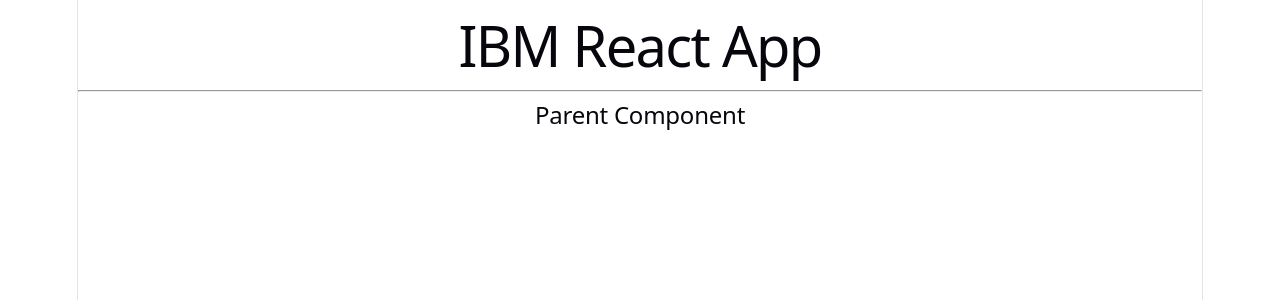
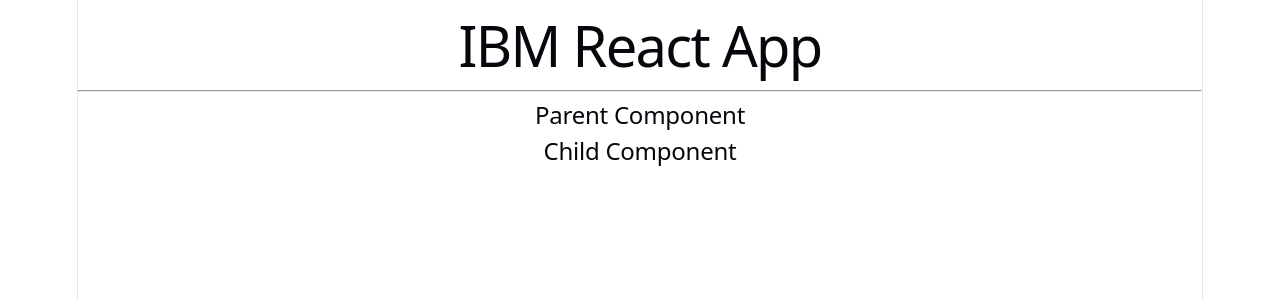
Before and after one commit to dyesmuk/ibm-react-app, a React (Vite) app: page / in a window 1280 px wide. Shown: the top 300 px of the page. Built offline with nearby package versions, Linux system fonts and the light colour scheme.

Commit message:
props in react

```diff
--- a/src/Child.tsx
+++ b/src/Child.tsx
@@ -1,4 +1,5 @@
 const Child = () => {
+
     return (
         <>
             <h2>Child Component</h2>
--- a/src/Parent.tsx
+++ b/src/Parent.tsx
@@ -1,7 +1,11 @@
+import Child from "./Child";
+
 const Parent = () => {
+
     return (
         <>
             <h2>Parent Component</h2>
+            <Child />
         </>
     );
 };
```
